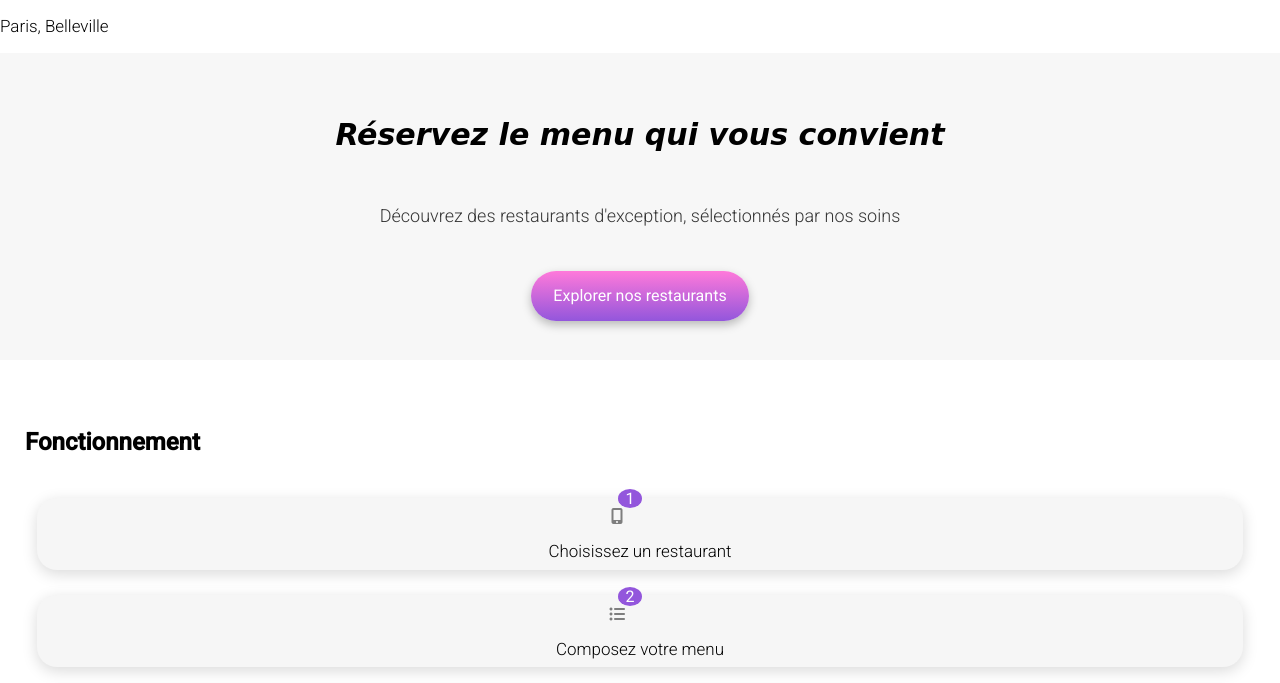
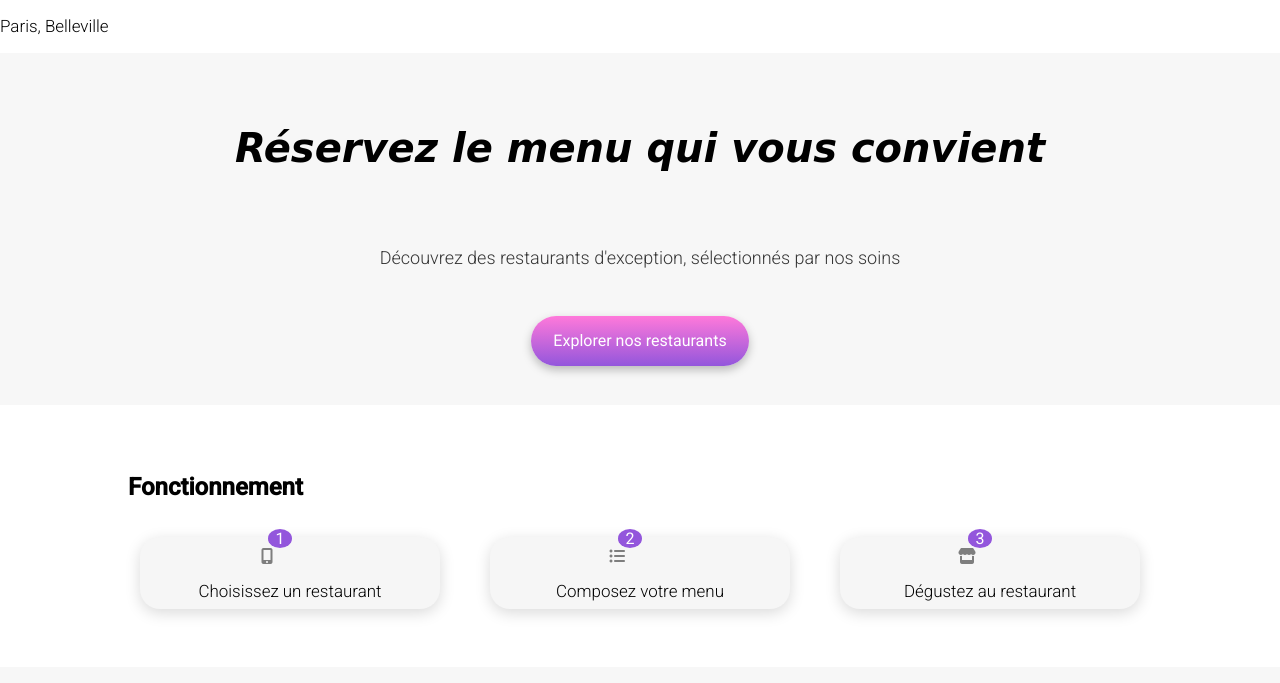
Before and after one commit to Bronx-AR/Ohmyfood, a website: page index.html in a window 1280 px wide. Shown: the part 92-775 px from the top of the page. Drawn offline with Linux system fonts and the light colour scheme; a web font is replaced by a local one.

Commit message:
ajout des mixins media queries

```diff
--- a/sass/layout/footer.scss
+++ b/sass/layout/footer.scss
@@ -4,6 +4,15 @@
     gap: 14px;
     background-color: #353535;
     padding: 22px 20px 33px 20px;
+    @include desktopVersion{
+        height: 114px;
+        display: flex;
+        flex-direction: row-reverse;
+        justify-content: flex-start;
+        align-items: center;
+        gap: 71px;
+        padding-right: 125px;
+    }
     .footer__title{
         font-family: 'Shrikhand';
         font-weight: 400;
@@ -13,6 +22,10 @@
     .footer__content{
         @include flex-column;
         gap: 10px;
+        @include desktopVersion{
+            @include flex-row;
+            gap: 40px;
+        }
         .footer__list{
             .footer__link{
                 @include flex-row;
--- a/sass/pages/acceuil.scss
+++ b/sass/pages/acceuil.scss
@@ -7,13 +7,22 @@
     text-align: center;
     gap: 27px;
     width: 100%;
+    @include desktopVersion{
+        gap: 30px;
+    }
     .bienvenue_TextAcceuil{
         @include flex-column;
         text-align: center;
         gap: 10px;
+        @include desktopVersion{
+            gap: 25px;
+        }
         .bienvenue_text_tittle{
             padding: 0px 20px;
             font-weight: 700;
+            @include desktopVersion{
+                font-size: 40px;
+            }
         }
         .bienvenue_text_txt{
             font-weight: 300;
@@ -31,6 +40,17 @@
     padding: 48px 25px;
     max-width: 1440px;
     @include flex-column;
+    @include tabletteVersion{
+        padding: 48px 125px;
+    }
+    @include desktopVersion{
+        height: 262px;
+        padding-right: 0;
+        padding-left: 0;
+        width: 100%;
+        max-width: 1024px;
+        margin: auto;
+    }
     .fonctionnement_tittle{
         margin-bottom: 26px;
     }
@@ -39,6 +59,12 @@
         gap: 25px;
         padding: 0px 12px;
         counter-reset: counter;
+        @include desktopVersion{
+            @include flex-row;
+            width: 100%;
+            margin: auto;
+            gap: 50px;
+        }
         .fonctionnement__card{
             @include flex-column;
             @include center;
@@ -50,6 +76,9 @@
             position: relative;
             transition: background-color .4s ease-in-out;
             transition: box-shadow .4s ease-in-out;
+            @include desktopVersion{
+                width: 33%;
+            }
             &::before{
                 counter-increment: counter 1;
                 content: counter(counter);
@@ -82,14 +111,47 @@
 .restaurants{
     background-color: #F7F7F7;
     padding: 48px 20px;
+    @include desktopVersion{
+        height: 425px;
+        width: 100%;
+    }
+    .restaurants_container {
+        @include desktopVersion{
+            width: 100%;
+            max-width: 1440px;
+            margin: auto;
+        }
+    }
     .restaurants_title{
         padding-bottom: 25px;
+        @include tabletteVersion{
+            padding-left: 3.5%;
+        }
+        @include desktopVersion{
+            padding-left: 0;
+        }
     }
     .cards{
         @include flex-column;
         gap: 20px;
+        @include tabletteVersion{
+            @include flex-row;
+            @include center;
+            flex-wrap: wrap;
+        }
+        @include desktopVersion{
+            flex-wrap: nowrap;
+            gap: 15%;
+            width: 100%;
+        }
         .cards__card{
             position: relative;
+            @include tabletteVersion{
+                width: 45%;
+            }
+            @include desktopVersion{
+                width: 33%;
+            }
             .card__link{
                 width: 100%;
                 height: 251px;
```
Also changed, not shown: assets/style.css, 1 other file.
